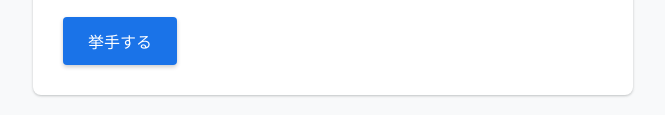
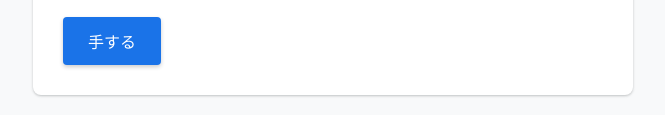
Before and after one commit to x24050/classhand, a plain HTML site: page index.html in a window 1280 px wide. Shown: the part 587-702 px from the top of the page, without its empty margins (307-972 px from the left). Drawn offline with Linux system fonts and the light colour scheme.

Commit message:
Update index.html

```diff
--- a/index.html
+++ b/index.html
@@ -36,7 +36,7 @@
             <textarea id="question" class="form-control" rows="5" placeholder="質問したい内容を具体的に入力してください..." required></textarea>
           </div>
 
-          <button type="submit" class="btn btn-primary">挙手する</button>
+          <button type="submit" class="btn btn-primary">手する</button>
         </form>
       </div>
     </main>
```
